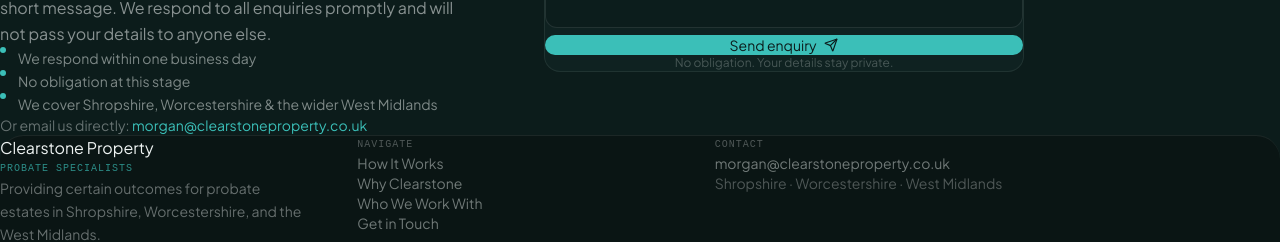
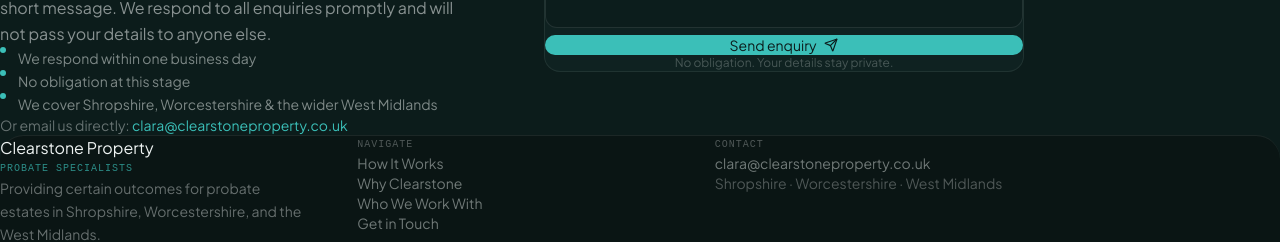
Before and after one commit to morgannunns-ai/clearstone-site, a React (Vite) app: page / in a window 1280 px wide. Shown: the part 2543-2785 px from the top of the page. Built offline with nearby package versions, Linux system fonts and the light colour scheme.

Commit message:
Fix email address to clara@clearstoneproperty.co.uk

```diff
--- a/src/components/Contact.jsx
+++ b/src/components/Contact.jsx
@@ -89,10 +89,10 @@ export default function Contact() {
             <p className="mt-8 font-sans text-cream/40 text-sm">
               Or email us directly:{" "}
               <a
-                href="mailto:morgan@clearstoneproperty.co.uk"
+                href="mailto:clara@clearstoneproperty.co.uk"
                 className="text-clay hover:underline"
               >
-                morgan@clearstoneproperty.co.uk
+                clara@clearstoneproperty.co.uk
               </a>
             </p>
           </div>
--- a/src/components/Footer.jsx
+++ b/src/components/Footer.jsx
@@ -62,10 +62,10 @@ export default function Footer() {
             </p>
             <div className="space-y-3">
               <a
-                href="mailto:morgan@clearstoneproperty.co.uk"
+                href="mailto:clara@clearstoneproperty.co.uk"
                 className="block font-sans text-cream/45 text-sm hover:text-clay transition-colors duration-200"
               >
-                morgan@clearstoneproperty.co.uk
+                clara@clearstoneproperty.co.uk
               </a>
               <p className="font-sans text-cream/30 text-sm">
                 Shropshire · Worcestershire · West Midlands
```
